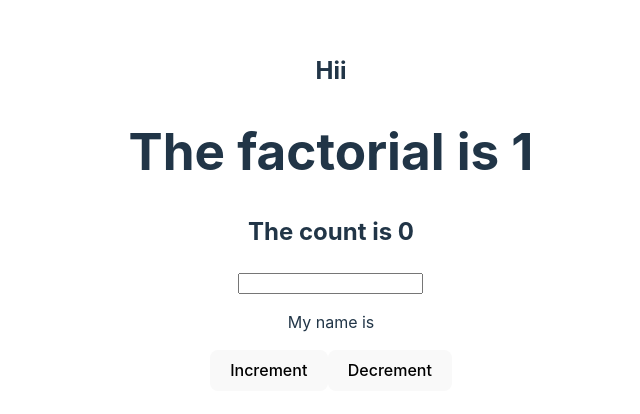
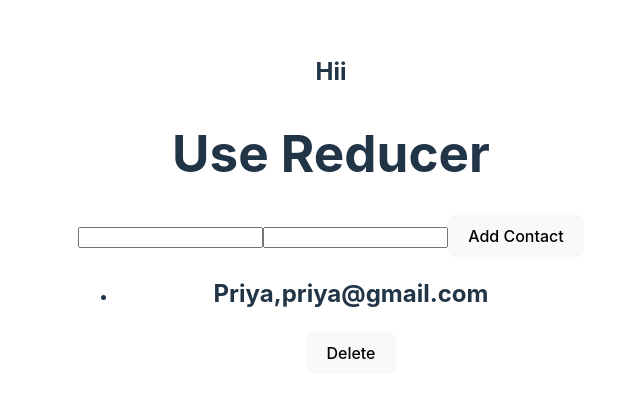
Before and after one commit to Priyanga-Developer/CRUD_Task_DataPlant, a React (Vite) app: page / in a window 1280 px wide. Shown: the part 188-602 px from the top of the page, without its empty margins (309-949 px from the left). Built offline with nearby package versions, Linux system fonts and the light colour scheme.

Commit message:
usereducer

```diff
--- a/src/App.jsx
+++ b/src/App.jsx
@@ -63,6 +63,8 @@ import React from 'react'
 // import DataContext from './Hooks/DataContext';
 // import Ref from './Ref';
 import Memo from './Memo';
+import Callback from './Callback';
+import Reducer from './Reducer';
 
 const App = () => {
 //  const {count,handleOnclick}=useContext(DataContext)
@@ -77,7 +79,11 @@ const App = () => {
       {/* <h1>{count}</h1>
       <button type="button" onClick={()=>handleOnclick()}>count</button> */}
       {/* <Ref/> */}
-      <Memo/>
+      {/* <Memo/> */}
+      {/* <Callback/> */}
+      <Reducer/>
+
+
 
     </div>
   )
--- /dev/null
+++ b/src/Callback.jsx
@@ -0,0 +1,49 @@
+import React, { useEffect,useMemo, useState,useCallback} from 'react'
+
+const Callback = () => {
+    const [count,setCount]= useState(0);
+    const result=useMemo(()=>{
+       return factorial(count);
+    },[count])
+
+    const [name,setName] =useState("")
+    function factorial (n){
+        let i=0;
+        while(i<20000000)i++;
+        //when the loop increases the whole gets freezed so usememo to memoize the values
+        if(n<0){
+            return -1
+        }
+        if(n==0){
+            return 1
+        }
+        return n*factorial(n-1)
+    }
+    const displayName=useCallback(()=>{
+            return name //helps to memoize the function
+    },[name])
+
+  return (
+    <div>
+       <h1>The factorial is {result}</h1>
+       <h2>The count is {count}</h2>
+       <input type='text' value={name} onChange={(e)=>setName(e.target.value)}/>
+
+       <DisplayName displayName={displayName}></DisplayName>
+       <button type='button'onClick={()=>setCount(count+1)}>Increment</button>
+       <button type='button' onClick={()=>setCount(count-1)}>Decrement</button>
+    </div>
+  )
+
+}
+
+const DisplayName=({displayName})=>{
+    const [value,setValue]=useState("");
+    useEffect(()=>{
+           setValue(displayName());
+           console.log("component rendered");
+    },[displayName])
+    return <p>{`My name is ${value}`}</p>
+}
+
+export default Callback
--- /dev/null
+++ b/src/Reducer.jsx
@@ -0,0 +1,85 @@
+import React, { useReducer, useState } from 'react'
+
+const Reducer = () => {
+    const initialState=[{id:Date.now(),name:"Priya",email:"priya@gmail.com"}];
+    const reducer=(state,action)=>{
+       switch (action.type) {
+        case "add":
+            return [...state,action.payload];
+        case "delete":
+            return state.filter((contact)=>{
+                return contact.id!==action.payload.id
+            })
+
+        default:
+            throw new Error();
+       }
+
+    }
+    const [state,dispatch]=useReducer(reducer,initialState)
+    const [name,setName]=useState("");
+    const [email,setEmail]=useState("");
+    const addAmount=(e)=>{
+        e.preventDefault();
+        const contact ={
+            id:Date.now(),
+            name,
+            email,
+        }
+        console.log(contact);
+        setName("");
+        setEmail("")
+        dispatch({
+            type:"add",
+            payload:contact
+        })
+
+    }
+
+
+    // const [count,setCount]=useState(0);
+    // const increment=()=>{
+    //     setCount(count+1)
+    // }
+    // const decrement=()=>{
+    //     setCount(count-1)
+    // }
+  return (
+    <div>
+         <h1>Use Reducer</h1>
+         <form onSubmit={(e)=>e.preventDefault()}>
+         <input type="text"
+         value={name}
+         onChange={(e)=>setName(e.target.value)}
+          />
+          <input
+          type="email"
+          value={email}
+          onChange={(e)=>setEmail(e.target.value)} />
+          <button type="button" onClick={addAmount}>Add Contact</button>
+         </form>
+         <div>
+               <ul>
+                {state.map((contact)=>{
+                  return  ( <li key={contact.id}>
+                     <h2>{contact.name},{contact.email}</h2>
+                     <div>
+                         <button type='button' onClick={()=>dispatch({type:"delete",payload:{id:contact.id}})}>Delete</button>
+                     </div>
+                     </li>)
+
+                }
+
+
+
+                )}
+
+</ul>
+
+
+         </div>
+    </div>
+  )
+}
+
+export default Reducer
```
